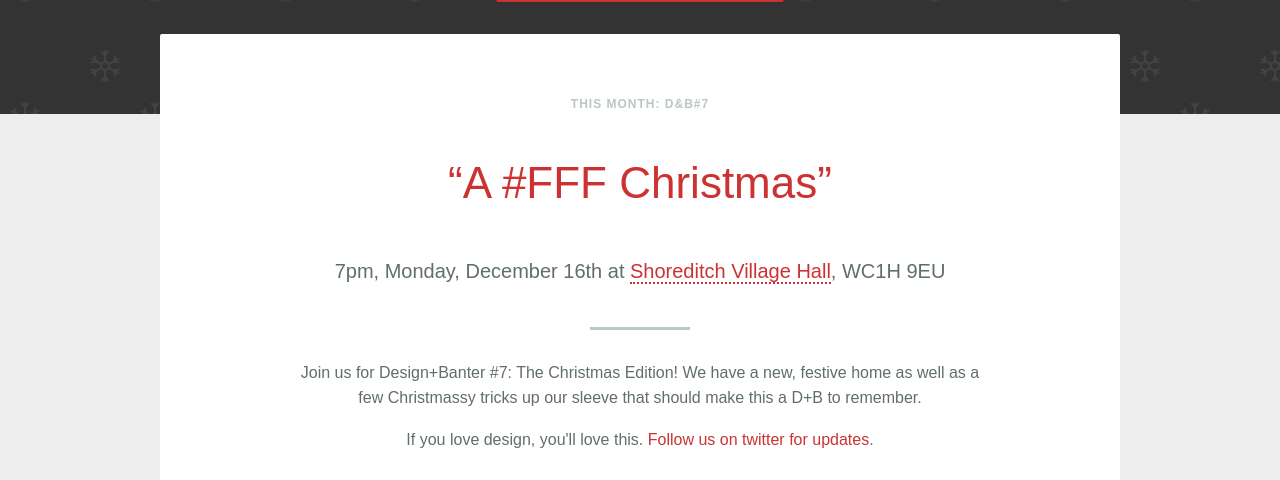
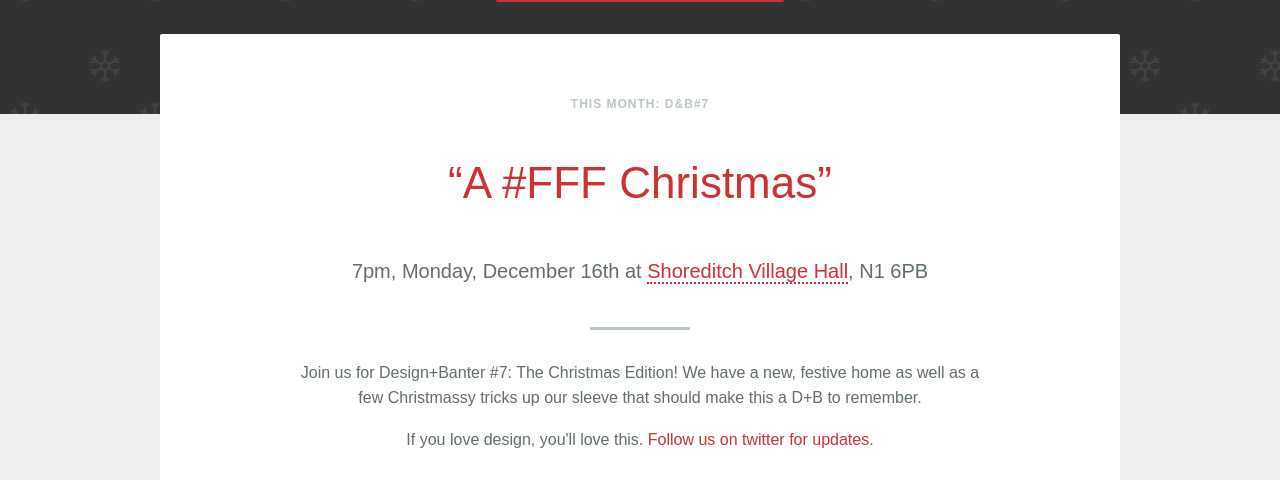
Before and after one commit to design-and-banter/db-dotcom, a Jekyll site: the page built from index.html, in a window 1280 px wide and 900 px high, scrolled down 436 px, cut to the strip 0-480 px from the top of the window. Built offline with Jekyll 4.4.1, drawn with Linux system fonts in a browser that asks for light colours; nearby versions of some CDN libraries; comment, search, counter and statistics services are not loaded.

Commit message:
Update Eventbrite code and make a copy adjustment to postcode.

```diff
--- a/_includes/event.html
+++ b/_includes/event.html
@@ -4,7 +4,7 @@
       <span class="strap">This month: D&amp;B#7</span>
 
       <h1>&#8220;A #FFF Christmas&#8221;</h1>
-      <h2>7pm, Monday, December 16th at <a href="http://shoreditchworks.com/shoreditch-village-hall" target="_blank">Shoreditch Village Hall</a>, WC1H 9EU</h2>
+      <h2>7pm, Monday, December 16th at <a href="http://shoreditchworks.com/shoreditch-village-hall" target="_blank">Shoreditch Village Hall</a>, N1 6PB</h2>
 
       <p>Join us for Design+Banter #7: The Christmas Edition! We have a new, festive home as well as a few Christmassy tricks up our sleeve that should make this a D+B to remember.</p>
 
@@ -15,7 +15,7 @@
 
       <section class="tickets" id="get-tickets">
 
-       <iframe  src="http://www.eventbrite.co.uk/tickets-external?eid=9152512411&ref=etckt&v=2" frameborder="0" height="300" width="100%" vspace="0" hspace="0" marginheight="5" marginwidth="5" scrolling="auto" allowtransparency="true"></iframe>
+       <iframe  src="http://www.eventbrite.co.uk/tickets-external?eid=9628803009&ref=etckt&v=2" frameborder="0" height="306" width="100%" vspace="0" hspace="0" marginheight="5" marginwidth="5" scrolling="auto" allowtransparency="true"></iframe>
 
       </section>
 
```
